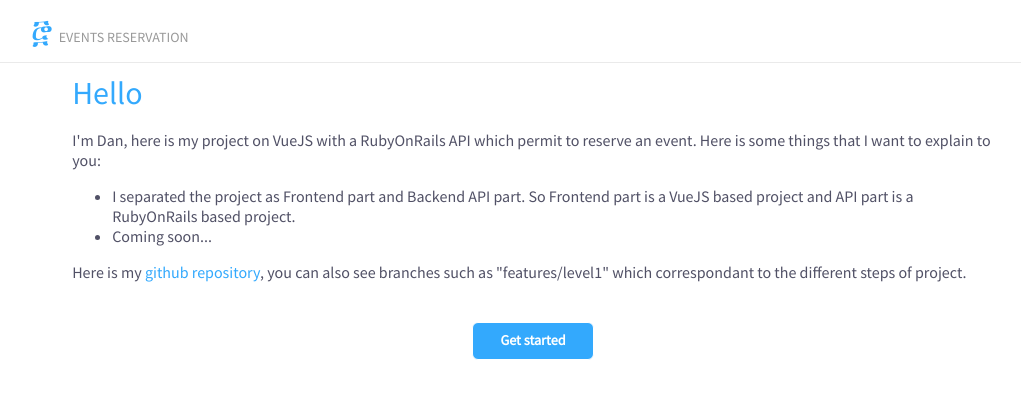
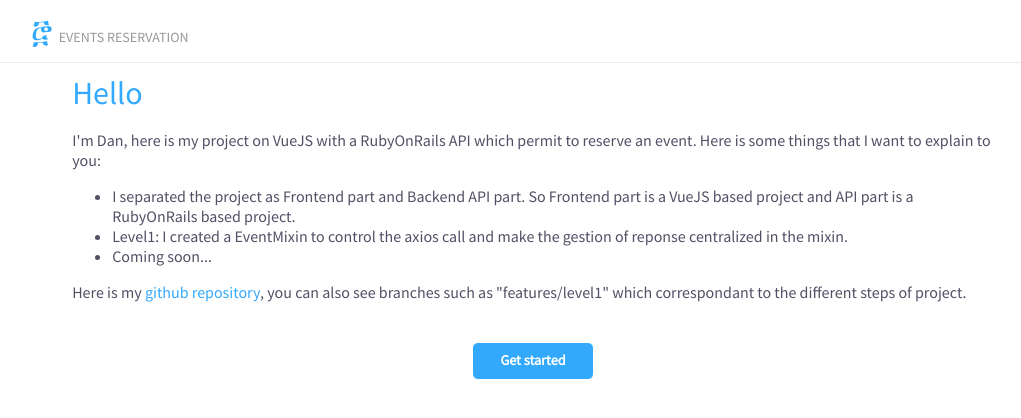
Before and after one commit to danhe/event_site, a Vue app in the folder solution/events-reservation-frontend/: page / in a window 1280 px wide. Shown: the top 418 px of the page, without its empty margins (107-1128 px from the left). Built offline with nearby package versions, Linux system fonts and the light colour scheme; the HTML template or start-up script is replaced by a standard one.

Commit message:
[Frontend]comments and dev env

```diff
--- a/solution/events-reservation-frontend/src/components/core/BaseInput.vue
+++ b/solution/events-reservation-frontend/src/components/core/BaseInput.vue
@@ -113,7 +113,7 @@ export default {
      */
     inputComponent: {
       type: String,
-      default: 'input'
+      default: 'input',
     },
   },
   computed: {
--- a/solution/events-reservation-frontend/src/mixins/EventMixin.vue
+++ b/solution/events-reservation-frontend/src/mixins/EventMixin.vue
@@ -15,7 +15,7 @@
         notifications: {
           errors: [],
           success: [],
-          infos: []
+          infos: [],
         },
         /**
          * Priavte variable:
@@ -26,7 +26,6 @@
 
     },
     created() {
-      console.log(process.env)
       // Create private instance of axios with specific configurations
       this.$_eventMixin_instance = axios.create({
         baseURL: process.env.VUE_APP_API_ENDPOINT,
--- a/solution/events-reservation-frontend/src/views/EventCreation.vue
+++ b/solution/events-reservation-frontend/src/views/EventCreation.vue
@@ -142,7 +142,9 @@ export default {
     const NOW = new Date()
 
     return {
-      //Event type options
+      /**
+       * Event type radio options
+       */
       eventTypeOptions: [
         {
           value: WORK_SHOP,
@@ -151,7 +153,9 @@ export default {
           value: OFFICE_HOUR,
         },
       ],
-      // Event creation params
+      /**
+       * Event creation params
+       */
       event: {
         name: '',
         speaker: '',
@@ -162,6 +166,9 @@ export default {
         start_time: NOW,
         end_time: NOW,
       },
+      /**
+       * End time not after date indicator
+       */
       end_time_not_after: NOW,
       /**
        * Max possible participants when workshop
@@ -172,9 +179,10 @@ export default {
   methods: {
     /**
      * Update start time and update the min end time
+     * @param {Date} selected_time of datetime picker
      */
     updateStartTime(selected_time) {
-      const { getEndOfDate } = this
+      // const { getEndOfDate } = this
 
       this.start_time = selected_time
 
@@ -183,16 +191,19 @@ export default {
         this.end_time = this.start_time
       }
 
+      // todo
       // this.end_time_not_after = getEndOfDate(selected_time)
     },
     /**
-     * Get endday of a date
+     * Get end day of a date
+     * @param {Date} date to calculate
      */
     getEndOfDate(date) {
       return new Date(date.setHours(23, 59, 59, 999))
     },
     /**
      * When changing event type, update the max partipant number
+     * @param {String} type of event
      */
     changeEventType(type) {
       this.type = type
@@ -208,6 +219,7 @@ export default {
     /**
      * When clicking on create button
      *  create a new event
+     * @param {Event} $event submit of form
      */
     async onCreateEvent($event) {
       $event.preventDefault()
@@ -218,6 +230,7 @@ export default {
     },
     /**
      * Check if the input with key has an error
+     * @param {String} key of input
      */
     hasErrorInput(key) {
       const { notifications } = this
@@ -226,6 +239,7 @@ export default {
     },
     /**
      * Error messages for input
+     * @param {String} key of input
      */
     errorsOfInput(key) {
       const { notifications } = this
--- a/solution/events-reservation-frontend/src/views/Home.vue
+++ b/solution/events-reservation-frontend/src/views/Home.vue
@@ -9,6 +9,10 @@
       <li>
         I separated the project as Frontend part and Backend API part.
         So Frontend part is a VueJS based project and API part is a RubyOnRails based project.
+      </li>
+      <li>
+        Level1: I created a EventMixin to control the axios call and make the gestion of reponse centralized
+        in the mixin.
       </li>
       <li>
         Coming soon...
```
Also changed, not shown: 1 other file (tests, documents, lock files or other folders).
